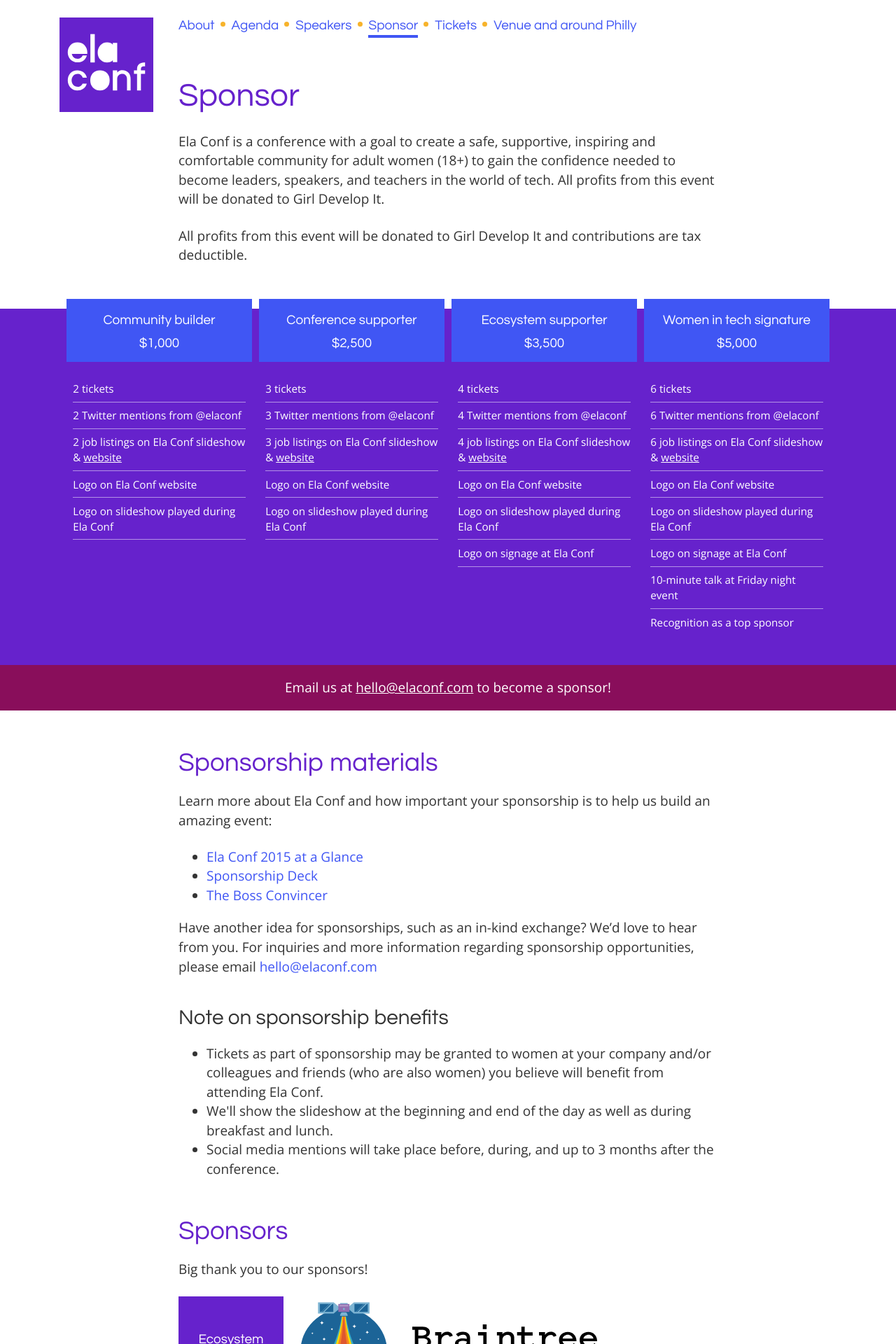
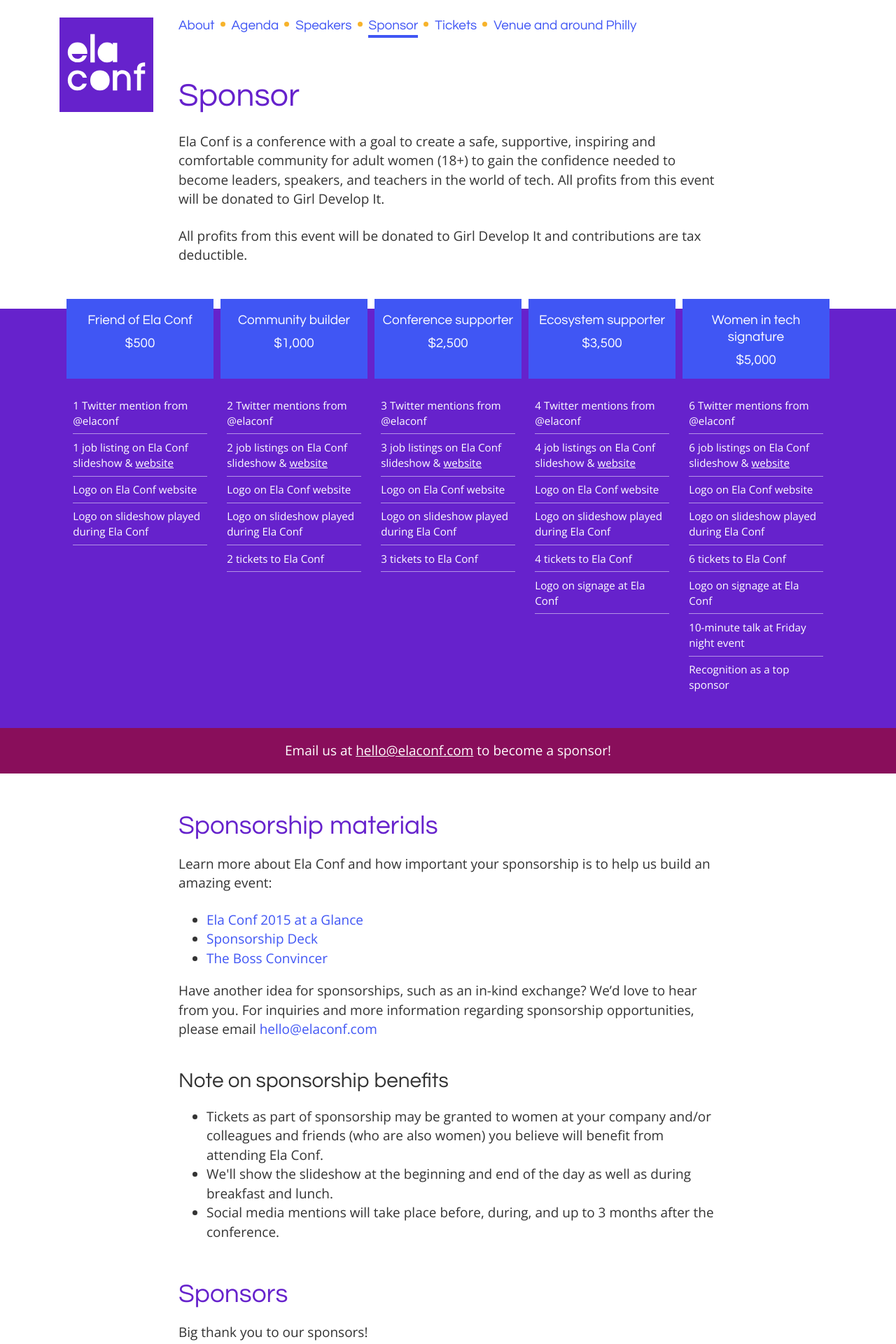
Before and after one commit to elaconf/elaconf.github.io, a Jekyll site: the page built from sponsor/index.html, in a window 1280 px wide. Shown: the top 1920 px of the page at 70% size. Built offline with Jekyll 4.4.1, drawn with Linux system fonts in a browser that asks for light colours.

Commit message:
add "Friend of Ela Conf" sponsorship level

```diff
--- a/_data/levels.yml
+++ b/_data/levels.yml
@@ -1,5 +1,11 @@
 In-kind:
   hidden: true
+
+Friend of Ela Conf:
+  amount: '$500'
+  tickets: 1
+  slideshow: true
+  website: true
 
 Community builder:
   amount: '$1,000'
--- a/_sass/_grid.scss
+++ b/_sass/_grid.scss
@@ -6,7 +6,8 @@
     width: 50%;
   }
 
-  .third {
+  .third,
+  .five {
     width: 100%;
   }
 
@@ -23,6 +24,7 @@
 
   .half,
   .fourth,
+  .five,
   .two-thirds {
     width: 50%;
   }
@@ -69,6 +71,10 @@
     width: (100% / 6);
   }
 
+  .five {
+    width: (100% / 5);
+  }
+
   .fourth {
     width: 25%;
   }
--- a/_sass/_sponsors.scss
+++ b/_sass/_sponsors.scss
@@ -89,6 +89,8 @@
 
 .levels {
   //border: 1px solid $accent-secondary;
+  @include clearfix;
+
 }
 
 .levels-contact {
@@ -99,6 +101,7 @@
 
 .level {
   border-radius: .25em;
+  float: left;
   padding: .25em;
 
   @include breakpoint(small) {
@@ -125,7 +128,7 @@
   background: $accent-main;
   font-family: $font-headings;
   line-height: 1.25;
-  min-height: 4em;
+  min-height: 6em;
   padding: 1em .5em .5em;
   position: relative;
   top: -1em;
--- a/sponsor/index.html
+++ b/sponsor/index.html
@@ -13,17 +13,17 @@ description: Your sponsorship will make Ela Conf 2016 even better and support wo
 
   <div class="grid levels">
     {% for level in site.data.levels %}{% unless level[1].hidden %}
-    <div class="level fourth">
+    <div class="level five">
       <div class="level-header text-center">
         <div class="level-name">{{level[0]}}</div>
         <div class="level-amount">{{level[1].amount}}</div>
       </div>
       <div class="level-rewards">
-        <div class="level-item">{{level[1].tickets}} tickets</div>
-        <div class="level-item">{{level[1].tickets}} Twitter mentions from @elaconf</div>
-        <div class="level-item">{{level[1].tickets}} job listings on Ela Conf slideshow &amp; <a href="/jobs">website</a></div>
+        <div class="level-item">{{level[1].tickets}} Twitter mention{% if level[1].tickets > 1 %}s{% endif %} from @elaconf</div>
+        <div class="level-item">{{level[1].tickets}} job listing{% if level[1].tickets > 1 %}s{% endif %} on Ela Conf slideshow &amp; <a href="/jobs">website</a></div>
         <div class="level-item{% unless level[1].website %} level-no{% endunless %}">Logo on Ela Conf website</div>
         <div class="level-item{% unless level[1].slideshow %} level-no{% endunless %}">Logo on slideshow played during Ela Conf</div>
+        <div class="level-item{% if level[1].tickets == 1 %} level-no{% endif %}">{{level[1].tickets}} tickets to Ela Conf</div>
         <div class="level-item{% unless level[1].signage %} level-no{% endunless %}">Logo on signage at Ela Conf</div>
         <!--<div class="level-item{% unless level[1].verbal %} level-no{% endunless %}">Verbal recognition during Ela Conf welcome</div>-->
         <div class="level-item{% unless level[1].talk %} level-no{% endunless %}">10-minute talk at Friday night event</div>
```
